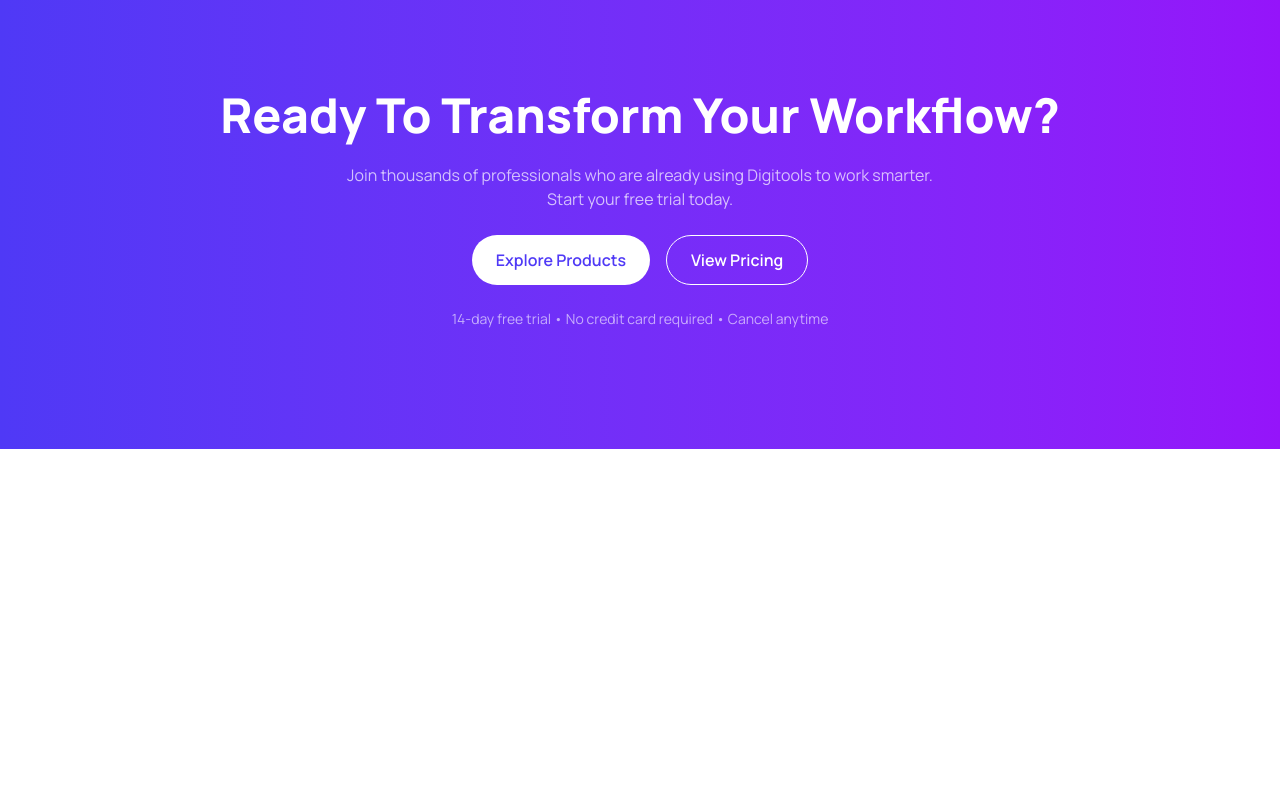
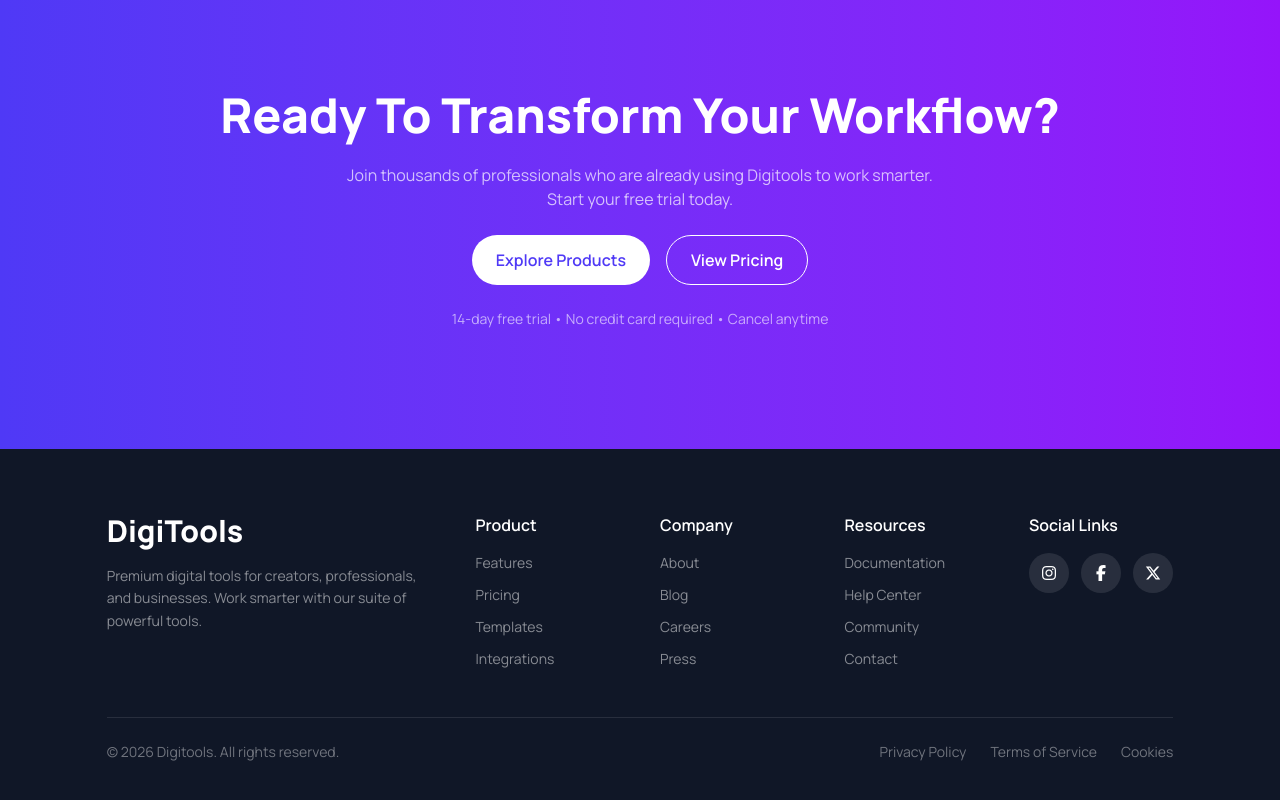
Before and after one commit to Zabedfolio/Digitools, a React (Vite) app: page / in a window 1280 px wide. Shown: the part 4144-4944 px from the top of the page. Before the commit the page ends 4593 px from the top, so only its background shows below. Built offline with nearby package versions, Linux system fonts and the light colour scheme.

Commit message:
added footer

```diff
--- a/src/App.jsx
+++ b/src/App.jsx
@@ -10,6 +10,7 @@
 import Steps from './components/Steps';
 import Pricing from './components/Pricing';
 import Ready from './components/Ready';
+import Footer from './components/Footer';
 
 const getModels = async () => {
   const res = await fetch("/data.json")
@@ -46,6 +47,8 @@
 
       <Ready></Ready>
 
+      <Footer></Footer>
+
       <ToastContainer></ToastContainer>
     </>
   )
--- /dev/null
+++ b/src/components/Footer.jsx
@@ -0,0 +1,87 @@
+import React from 'react';
+
+const Footer = () => {
+    return (
+        <div className='bg-[#101727] text-white'>
+            <div className='w-10/12 mx-auto py-16'>
+
+                {/* Top section */}
+                <div className='grid grid-cols-1 md:grid-cols-2 lg:grid-cols-6 gap-10'>
+
+                    {/* Brand */}
+                    <div className='lg:col-span-2 space-y-4'>
+                        <h1 className='text-3xl font-extrabold'>DigiTools</h1>
+                        <p className='text-white/50 text-sm leading-relaxed'>
+                            Premium digital tools for creators, professionals, and businesses. Work smarter with our suite of powerful tools.
+                        </p>
+                    </div>
+
+                    {/* Product */}
+                    <div className='space-y-4'>
+                        <h3 className='font-semibold text-white'>Product</h3>
+                        <ul className='space-y-3 text-white/50 text-sm'>
+                            <li className='hover:text-white cursor-pointer'>Features</li>
+                            <li className='hover:text-white cursor-pointer'>Pricing</li>
+                            <li className='hover:text-white cursor-pointer'>Templates</li>
+                            <li className='hover:text-white cursor-pointer'>Integrations</li>
+                        </ul>
+                    </div>
+
+                    {/* Company */}
+                    <div className='space-y-4'>
+                        <h3 className='font-semibold text-white'>Company</h3>
+                        <ul className='space-y-3 text-white/50 text-sm'>
+                            <li className='hover:text-white cursor-pointer'>About</li>
+                            <li className='hover:text-white cursor-pointer'>Blog</li>
+                            <li className='hover:text-white cursor-pointer'>Careers</li>
+                            <li className='hover:text-white cursor-pointer'>Press</li>
+                        </ul>
+                    </div>
+
+                    {/* Resources */}
+                    <div className='space-y-8'>
+                        <div className='space-y-4'>
+                            <h3 className='font-semibold text-white'>Resources</h3>
+                            <ul className='space-y-3 text-white/50 text-sm'>
+                                <li className='hover:text-white cursor-pointer'>Documentation</li>
+                                <li className='hover:text-white cursor-pointer'>Help Center</li>
+                                <li className='hover:text-white cursor-pointer'>Community</li>
+                                <li className='hover:text-white cursor-pointer'>Contact</li>
+                            </ul>
+                        </div>
+                    </div>
+
+                    {/* Social */}
+                    <div className='space-y-4'>
+                            <h3 className='font-semibold text-white'>Social Links</h3>
+                            <div className='flex gap-3'>
+                                <div className='bg-white/10 hover:bg-white/20 cursor-pointer w-10 h-10 rounded-full flex items-center justify-center'>
+                                    <i className='fa-brands fa-instagram text-white'></i>
+                                </div>
+                                <div className='bg-white/10 hover:bg-white/20 cursor-pointer w-10 h-10 rounded-full flex items-center justify-center'>
+                                    <i className='fa-brands fa-facebook-f text-white'></i>
+                                </div>
+                                <div className='bg-white/10 hover:bg-white/20 cursor-pointer w-10 h-10 rounded-full flex items-center justify-center'>
+                                    <i className='fa-brands fa-x-twitter text-white'></i>
+                                </div>
+                            </div>
+                        </div>
+
+                </div>
+
+                {/* Divider */}
+                <div className='border-t border-white/10 mt-12 pt-6 flex flex-col md:flex-row justify-between items-center gap-4 text-white/40 text-sm'>
+                    <p>© 2026 Digitools. All rights reserved.</p>
+                    <div className='flex gap-6'>
+                        <span className='hover:text-white cursor-pointer'>Privacy Policy</span>
+                        <span className='hover:text-white cursor-pointer'>Terms of Service</span>
+                        <span className='hover:text-white cursor-pointer'>Cookies</span>
+                    </div>
+                </div>
+
+            </div>
+        </div>
+    );
+};
+
+export default Footer;
```
